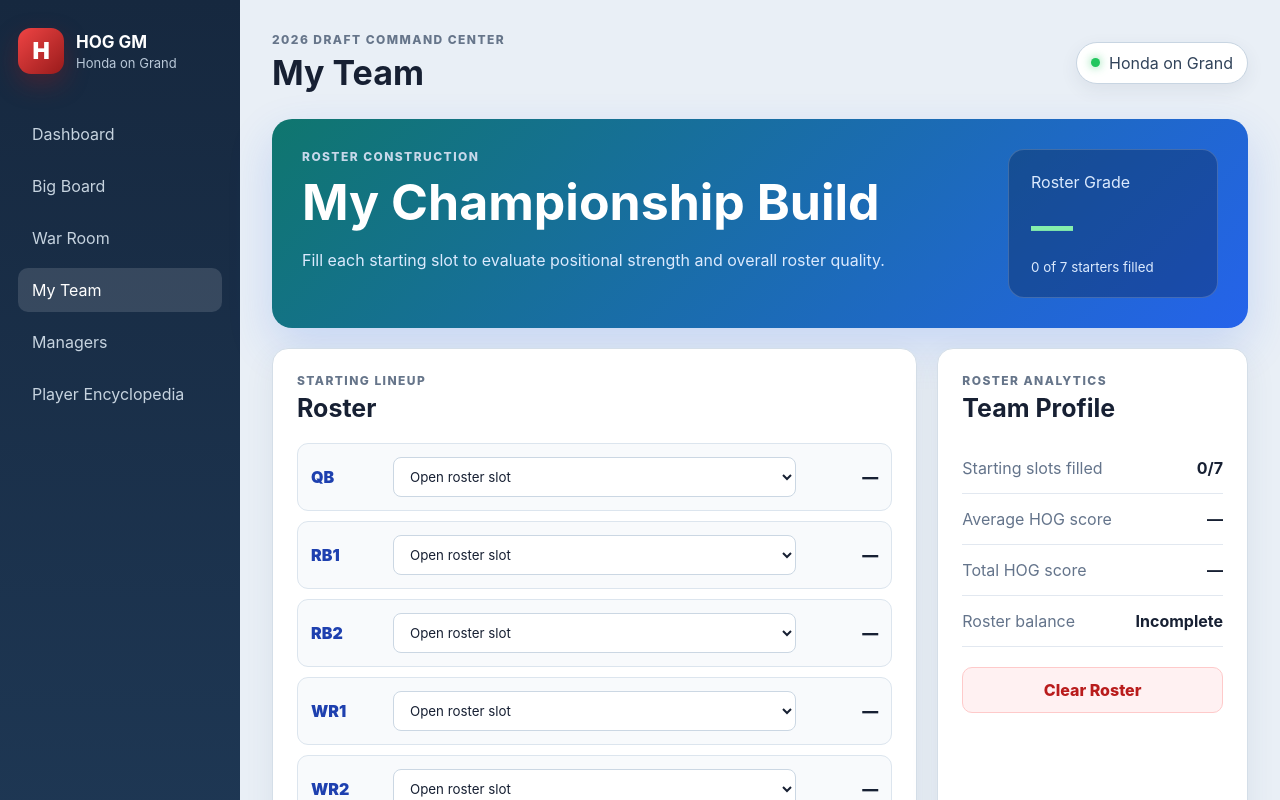
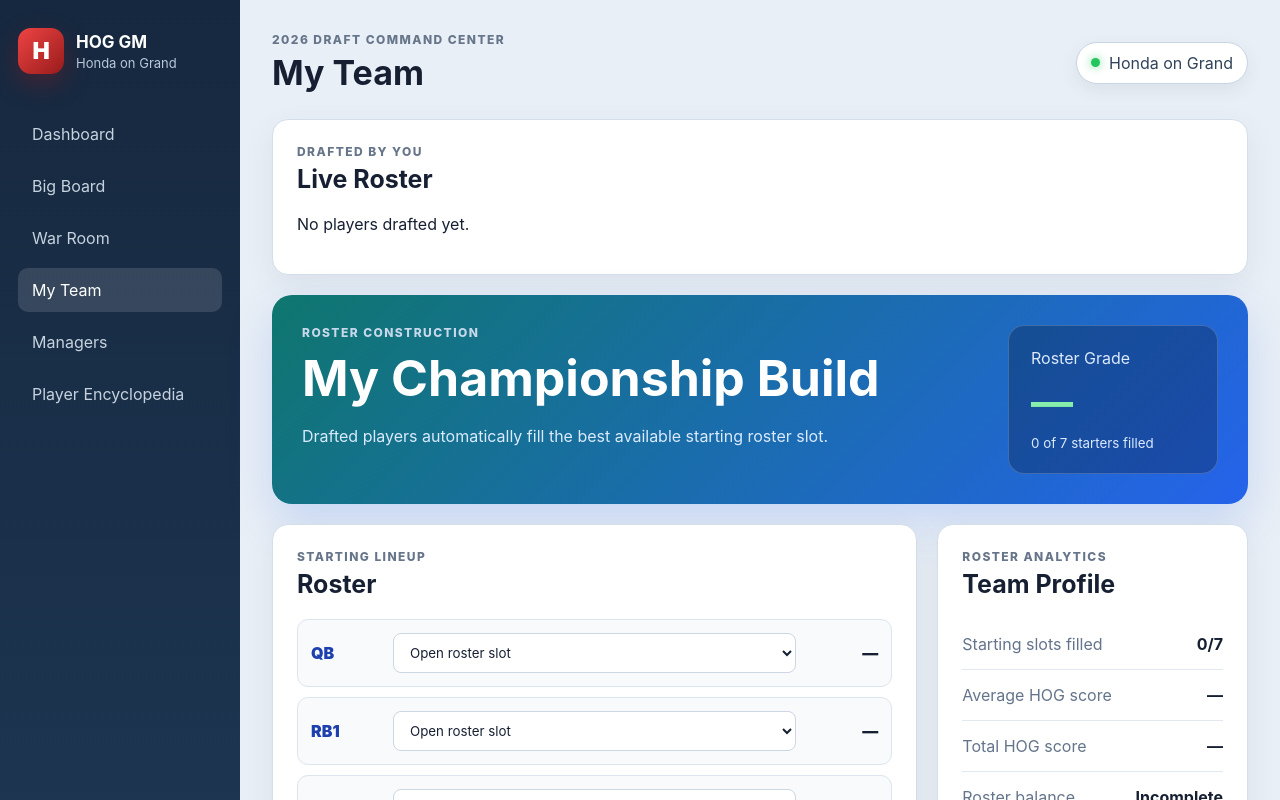
Before and after one commit to glassdion-apps/hog-gm, a React (Vite) app: page / in a window 1280 px wide. Both pictures are taken after a click on the button "My Team". Shown: the top 800 px of the page. Built offline with nearby package versions, Linux system fonts and the light colour scheme.

Commit message:
Auto-fill My Team from live draft

```diff
--- a/src/App.tsx
+++ b/src/App.tsx
@@ -119,7 +119,11 @@ function App() {
             onDraftPlayer={draftPlayer}
           />
         )}
-        {page === 'team' && <MyTeam />}
+        {page === 'team' && (
+          <MyTeam
+            draftedPlayerNames={managerRosters['You'] ?? []}
+          />
+        )}
         {page === 'managers' && (
           <Managers managerRosters={managerRosters} />
         )}
--- a/src/pages/MyTeam.tsx
+++ b/src/pages/MyTeam.tsx
@@ -1,5 +1,9 @@
 import { useState } from 'react'
 import { players } from '../data/players'
+
+type MyTeamProps = {
+  draftedPlayerNames: string[]
+}
 
 type RosterSlot = {
   id: string
@@ -37,10 +41,30 @@ function DecisionFactor({
   )
 }
 
-export default function MyTeam() {
+export default function MyTeam({
+  draftedPlayerNames,
+}: MyTeamProps) {
   const [roster, setRoster] = useState<Record<string, string>>({})
 
-  const selectedPlayers = Object.values(roster).filter(Boolean)
+  const myDraftedPlayers = players.filter((player) =>
+    draftedPlayerNames.includes(player.name),
+  )
+
+  const autoRoster = { ...roster }
+
+  for (const player of myDraftedPlayers) {
+    const openSlot = rosterSlots.find(
+      (slot) =>
+        slot.allowed.includes(player.position) &&
+        !autoRoster[slot.id],
+    )
+
+    if (openSlot) {
+      autoRoster[openSlot.id] = player.name
+    }
+  }
+
+  const selectedPlayers = Object.values(autoRoster).filter(Boolean)
 
   const rosterScore = selectedPlayers.reduce((total, playerName) => {
     const player = players.find((item) => item.name === playerName)
@@ -73,14 +97,40 @@ export default function MyTeam() {
 
   return (
     <div className="team-page">
+      <section className="panel">
+        <p className="eyebrow">Drafted by you</p>
+        <h3>Live Roster</h3>
+
+        {myDraftedPlayers.length === 0 ? (
+          <p>No players drafted yet.</p>
+        ) : (
+          <div className="player-list">
+            {myDraftedPlayers.map((player) => (
+              <div className="player-row" key={player.name}>
+                <div className="player-position">
+                  {player.position}
+                </div>
+
+                <div className="player-info">
+                  <strong>{player.name}</strong>
+                  <span>{player.tier}</span>
+                </div>
+
+                <strong>{player.score}</strong>
+              </div>
+            ))}
+          </div>
+        )}
+      </section>
+
       <section className="team-summary">
         <div>
           <p className="eyebrow light">Roster construction</p>
           <h2>My Championship Build</h2>
 
           <p>
-            Fill each starting slot to evaluate positional strength and
-            overall roster quality.
+            Drafted players automatically fill the best available starting
+            roster slot.
           </p>
         </div>
 
@@ -106,7 +156,7 @@ export default function MyTeam() {
                   slot.allowed.includes(player.position) &&
                   (
                     !selectedPlayers.includes(player.name) ||
-                    roster[slot.id] === player.name
+                    autoRoster[slot.id] === player.name
                   ),
               )
 
@@ -115,7 +165,7 @@ export default function MyTeam() {
                   <div className="slot-label">{slot.label}</div>
 
                   <select
-                    value={roster[slot.id] ?? ''}
+                    value={autoRoster[slot.id] ?? ''}
                     onChange={(event) =>
                       updateSlot(slot.id, event.target.value)
                     }
@@ -123,17 +173,20 @@ export default function MyTeam() {
                     <option value="">Open roster slot</option>
 
                     {availablePlayers.map((player) => (
-                      <option value={player.name} key={player.name}>
+                      <option
+                        value={player.name}
+                        key={player.name}
+                      >
                         {player.name} · {player.position}
                       </option>
                     ))}
                   </select>
 
                   <div className="slot-score">
-                    {roster[slot.id]
+                    {autoRoster[slot.id]
                       ? players.find(
                           (player) =>
-                            player.name === roster[slot.id],
+                            player.name === autoRoster[slot.id],
                         )?.score
                       : '—'}
                   </div>
@@ -182,7 +235,7 @@ export default function MyTeam() {
             className="clear-roster-button"
             onClick={() => setRoster({})}
           >
-            Clear Roster
+            Clear Manual Adjustments
           </button>
         </article>
       </section>
```
